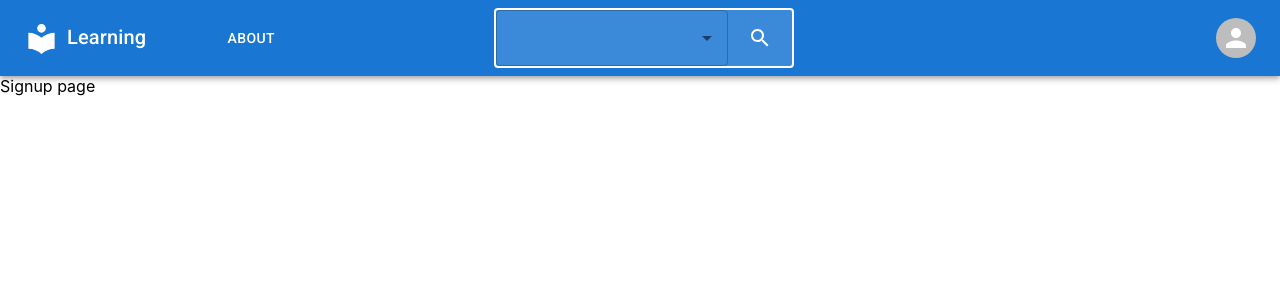
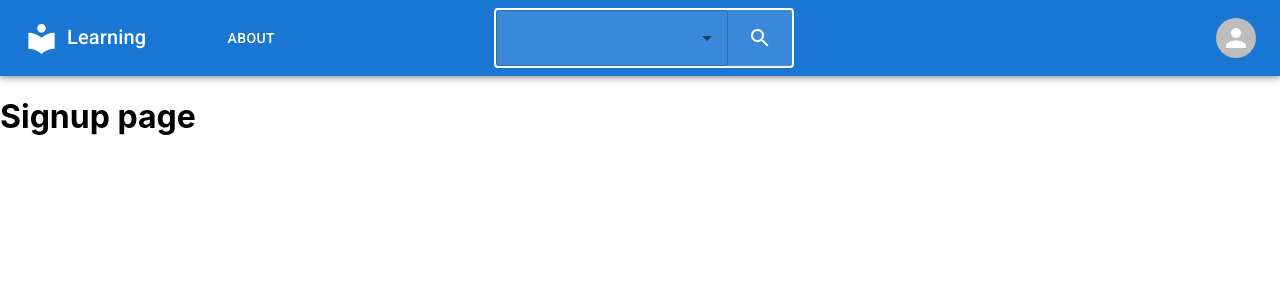
Before and after one commit to HKBrianNg/learning-fullstack, a React (Create React App) app in the folder frontend/: page /auth/signup in a window 1280 px wide. Shown: the top 300 px of the page. Built offline with nearby package versions, Linux system fonts and the light colour scheme.

Commit message:
change docker-compose

```diff
--- a/frontend/src/component/auth/Signup.js
+++ b/frontend/src/component/auth/Signup.js
@@ -5,7 +5,12 @@ function Signup() {
     return (
         <>
             <Navbar />
-            <div>Signup page</div>
+            <div>
+                <h1>
+                    Signup page
+                </h1>
+
+            </div>
         </>
     )
 }
```
Also changed, not shown: 2 other files (tests, documents, lock files or other folders).
